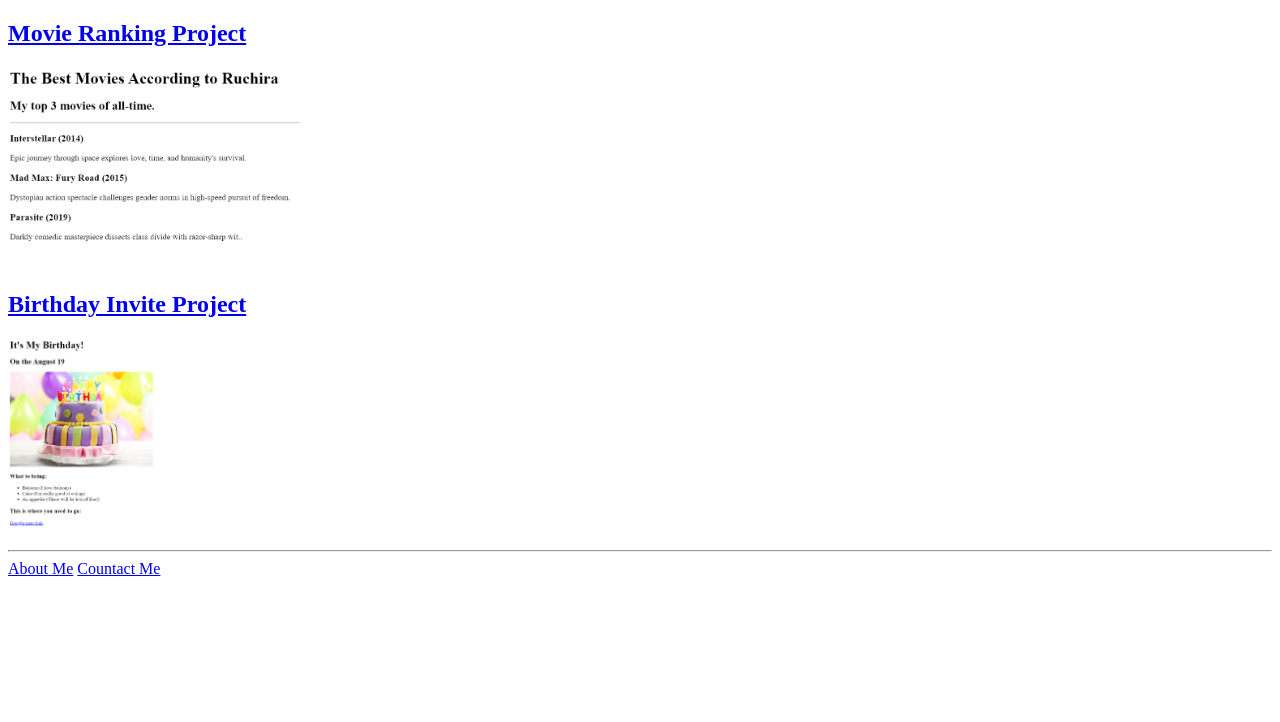
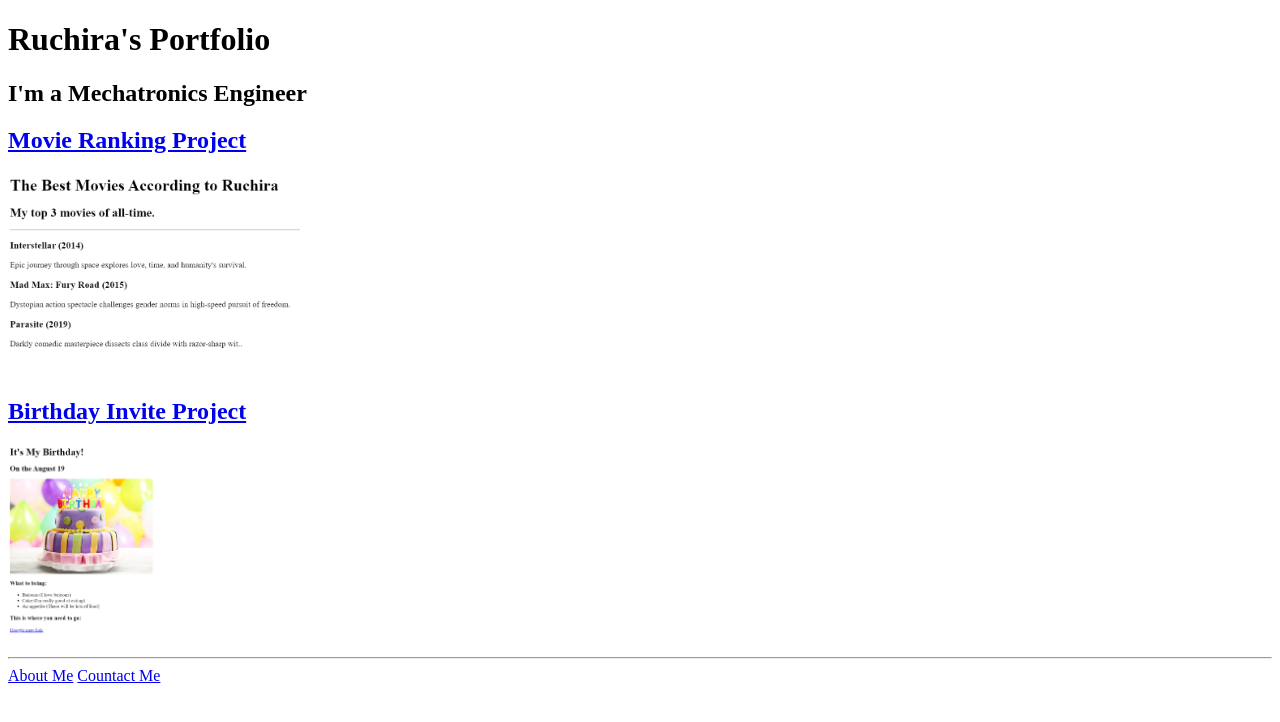
Before and after one commit to ruchirapabasara/my-portforlio, a plain HTML site: page index.html in a window 1280 px wide. Drawn offline with Linux system fonts and the light colour scheme.

Commit message:
index.html

```diff
--- a/index.html
+++ b/index.html
@@ -6,7 +6,8 @@
     <title>Ruchira Portforlio</title>
 </head>
 <body>
-
+ <h1>Ruchira's Portfolio</h1>
+  <h2>I'm a Mechatronics Engineer</h2>
  <h2><a href="/public/movie-ranking.html">Movie Ranking Project</a></h2>
 
  <img src="./assets/images/movie-ranking.png" height="200" alt="movie-ranking"/>
```
